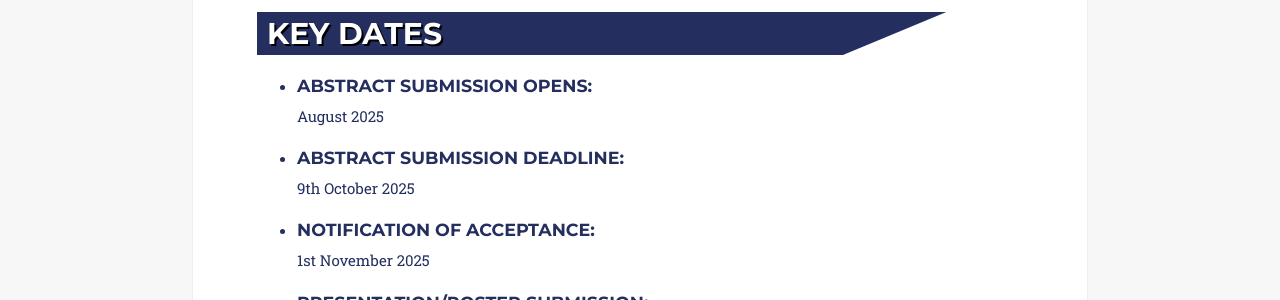
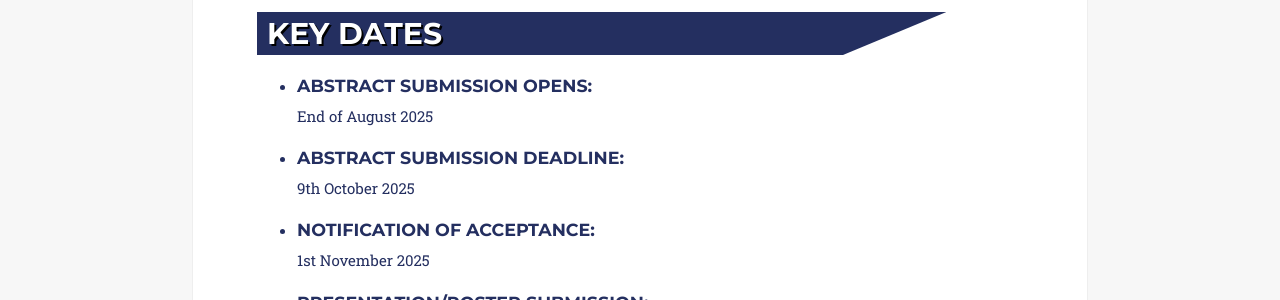
Before and after one commit to ukrrin2026swansea/ukrrin2026swansea.github.io, a Jekyll site: the page built from _2017_pages/key-dates.html, in a window 1280 px wide. Shown: the part 174-474 px from the top of the page. Built offline with Jekyll 4.4.1, drawn with Linux system fonts in a browser that asks for light colours; some web fonts are replaced.

Commit message:
Key date update

```diff
--- a/_2017_pages/key-dates.html
+++ b/_2017_pages/key-dates.html
@@ -13,7 +13,7 @@ title: Key Dates
 <section id="key-info" class="black-frame about about-container about-container-top about-container-bottom">
   <h1>Key Dates</h1>
   <ul>
-        <li><h3>Abstract submission opens:</h3> August 2025</li>
+        <li><h3>Abstract submission opens:</h3> End of August 2025</li>
         <li><h3>Abstract submission deadline:</h3> 9th October 2025</li>
         <li><h3>Notification of acceptance:</h3> 1st November 2025</li>
         <li><h3>Presentation/poster submission:</h3> 10th December 2025</li>
```
